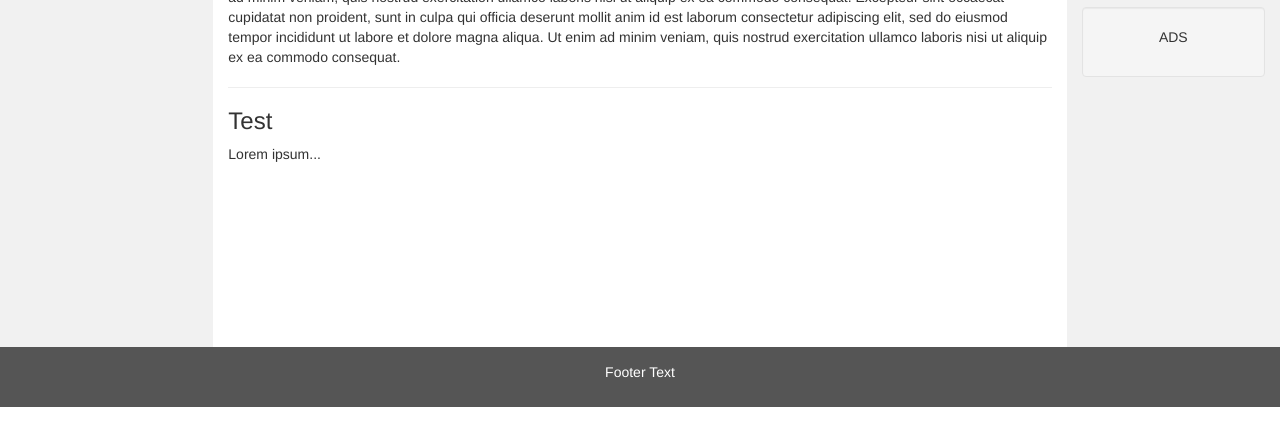
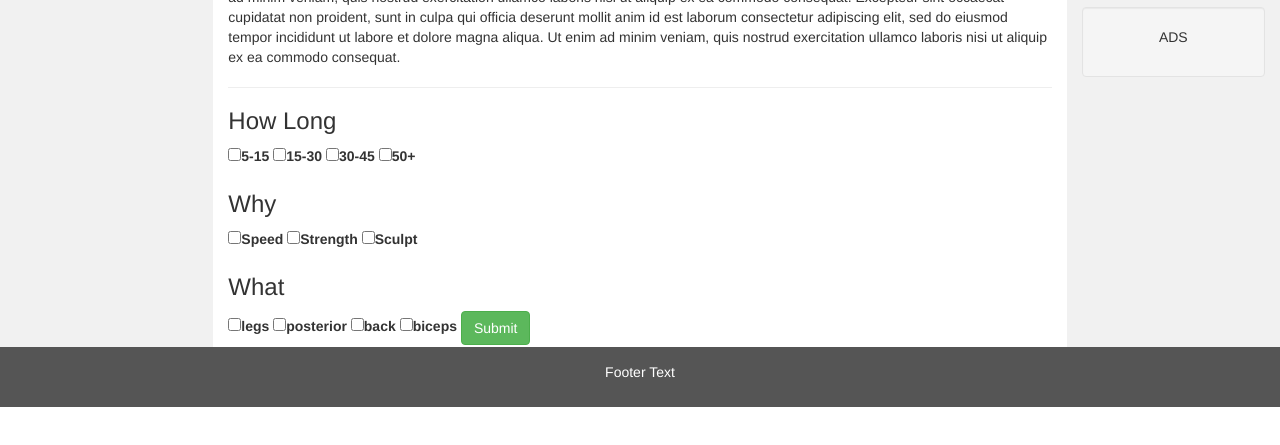
Before and after one commit to markishaug/workoutApp, a website: page public/sandbox.html in a window 1280 px wide. Shown: the part 155-600 px from the top of the page. Drawn offline with nearby package versions, Linux system fonts and the light colour scheme.

Commit message:
created checkbox to sandbox html to start testing

```diff
--- a/public/js/options.js
+++ b/public/js/options.js
@@ -1,17 +1,20 @@
 $(document).ready(function() {
-$(options).on("click", handleFormSubmit);
+var options = ("#options");
+$(options).on("submit", handleFormSubmit);
+
 function handleFormSubmit(event) {
     event.preventDefault();
 // Wont submit the post if we are missing time, purpose, mg, or equipment. Will set a none option for equipment
+console.log("hello world")
 if (!time.val() || !purpose.val() || !muscleGroup.val() || !equipment.val()) {
     return;
   }
 todayOptions();
 // Create constructor for options table in database
 var workoutOptions = {
-    time: $("#time").val(),
-    purpose: $("#purpose").val(),
-    muscleGroup: $("#mg").val(),
+    time: $("input[name=time]: checked").val(),
+    purpose: $("input[name=purpose]: checked").val(),
+    muscleGroup: $("input[name=mg]: checked").val(),
     equipment: $("#equipment").val()
 };
 
@@ -30,7 +33,7 @@ var exerciseArr = [];
     $.get("/api/exercises", function(data) {
         for(var i = 0; i < data.length; i++) {
             var exerciseCount = data[i];
-        if (workoutOptions.time === time1) {
+        if (workoutOptions.time === "time1") {
             // pick 2
         }
         exerciseArr.push(exerciseCount);
--- a/public/sandbox.html
+++ b/public/sandbox.html
@@ -78,8 +78,23 @@
       <h1>Welcome</h1>
       <p>Lorem ipsum dolor sit amet, consectetur adipiscing elit, sed do eiusmod tempor incididunt ut labore et dolore magna aliqua. Ut enim ad minim veniam, quis nostrud exercitation ullamco laboris nisi ut aliquip ex ea commodo consequat. Excepteur sint occaecat cupidatat non proident, sunt in culpa qui officia deserunt mollit anim id est laborum consectetur adipiscing elit, sed do eiusmod tempor incididunt ut labore et dolore magna aliqua. Ut enim ad minim veniam, quis nostrud exercitation ullamco laboris nisi ut aliquip ex ea commodo consequat.</p>
       <hr>
-      <h3>Test</h3>
-      <p>Lorem ipsum...</p>
+    <form id="options">
+        <h3>How Long</h3>
+            <label><input type="checkbox" name="time" value="time1"/>5-15</label>
+            <label><input type="checkbox" name="time" value="time2"/>15-30</label>
+            <label><input type="checkbox" name="time" value="time3"/>30-45</label>
+            <label><input type="checkbox" name="time" value="time4"/>50+</label>
+         <h3>Why</h3>
+            <label><input type="checkbox" name="purpose" value="speed"/>Speed</label>
+            <label><input type="checkbox" name="purpose" value="strength"/>Strength</label>
+            <label><input type="checkbox" name="purpose" value="sculpt"/>Sculpt</label>
+        <h3>What</h3>
+            <label><input type="checkbox" name="mg" value="legs"/>legs</label>
+            <label><input type="checkbox" name="mg" value="posterior"/>posterior</label>
+            <label><input type="checkbox" name="mg" value="back"/>back</label>
+            <label><input type="checkbox" name="mg" value="biceps"/>biceps</label>
+        <button type="submit" class="btn btn-success submit">Submit</button>
+    </form>
     </div>
     <div class="col-sm-2 sidenav">
       <div class="well">
@@ -95,6 +110,7 @@
 <footer class="container-fluid text-center">
   <p>Footer Text</p>
 </footer>
-
+<!-- Custom script -->
+<script src="js/options.js" type="text/javascript"></script>
 </body>
 </html>
```
